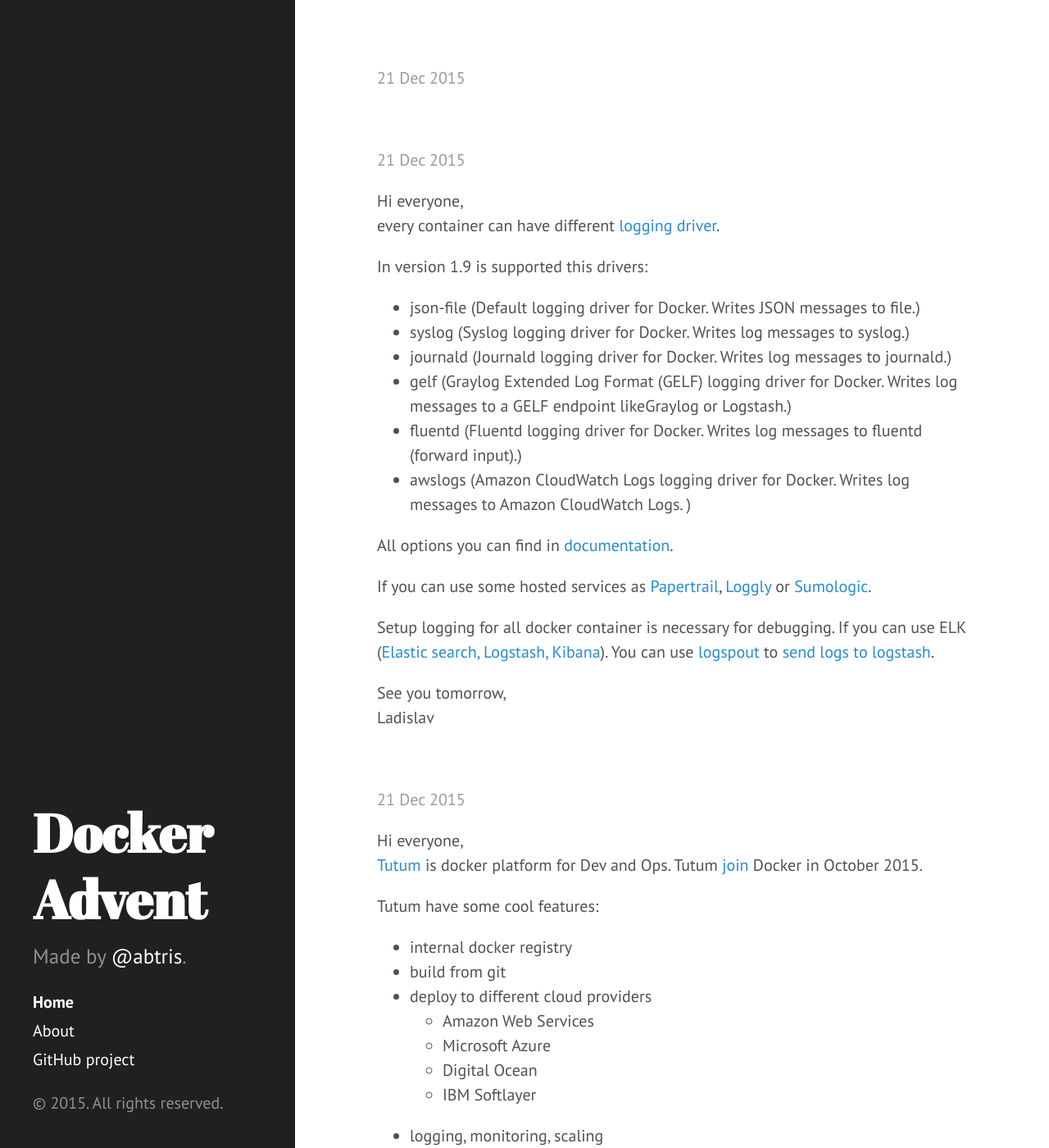
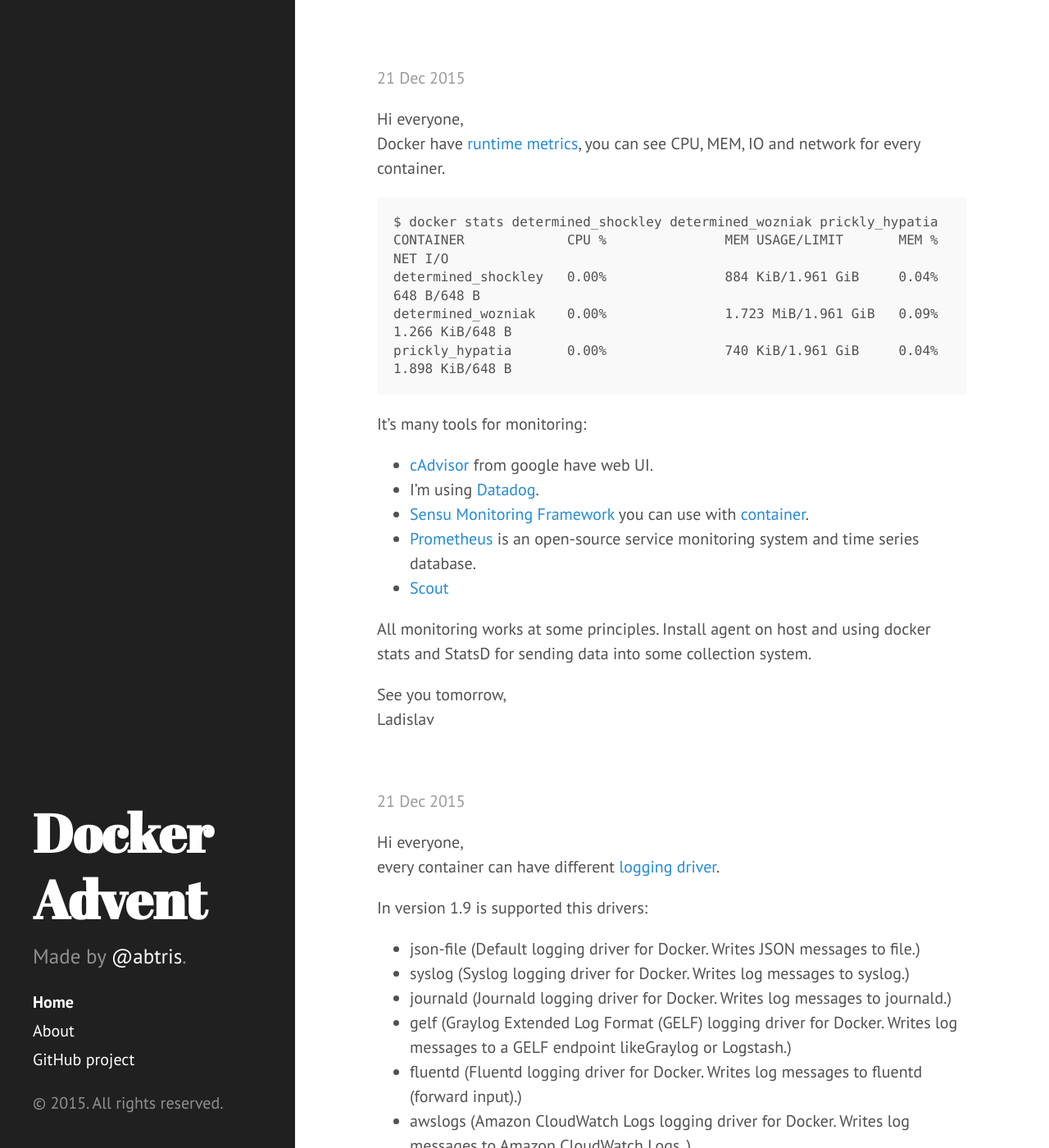
Before and after one commit to abtris/dockeradvent.com, a Jekyll site: the page built from index.html, in a window 1280 px wide and 1400 px high. Shown: the whole window at 82% size. Built offline with Jekyll 4.4.1, drawn with Linux system fonts in a browser that asks for light colours; Markdown is read by kramdown in place of the engine named in the settings; the list of posts is cut into pages by our own code.

Commit message:
Add post 22

````diff
--- a/_posts/2015-12-22-day-twenty-two-docker-and-monitoring.md
+++ b/_posts/2015-12-22-day-twenty-two-docker-and-monitoring.md
@@ -4,3 +4,27 @@
 date:   2015-12-22 11:00:00 +0100
 categories: 2015
 ---
+
+Hi everyone,<br>
+Docker have [runtime metrics](https://docs.docker.com/engine/articles/runmetrics/), you can see CPU, MEM, IO and network for every container.
+
+```
+$ docker stats determined_shockley determined_wozniak prickly_hypatia
+CONTAINER             CPU %               MEM USAGE/LIMIT       MEM %               NET I/O
+determined_shockley   0.00%               884 KiB/1.961 GiB     0.04%               648 B/648 B
+determined_wozniak    0.00%               1.723 MiB/1.961 GiB   0.09%               1.266 KiB/648 B
+prickly_hypatia       0.00%               740 KiB/1.961 GiB     0.04%               1.898 KiB/648 B
+```
+
+It's many tools for monitoring:
+
+- [cAdvisor](https://github.com/google/cadvisor) from google have web UI.
+- I'm using [Datadog](https://www.datadoghq.com/blog/monitor-docker-datadog/).
+- [Sensu Monitoring Framework](http://sensuapp.org/) you can use with [container](https://registry.hub.docker.com/u/hiroakis/docker-sensu-server/).
+- [Prometheus](http://prometheus.io/) is an open-source service monitoring system and time series database.
+- [Scout](https://scoutapp.com/plugin_urls/19761-docker-monitor)
+
+All monitoring works at some principles. Install agent on host and using docker stats and StatsD for sending data into some collection system.
+
+See you tomorrow,<br>
+Ladislav
````
